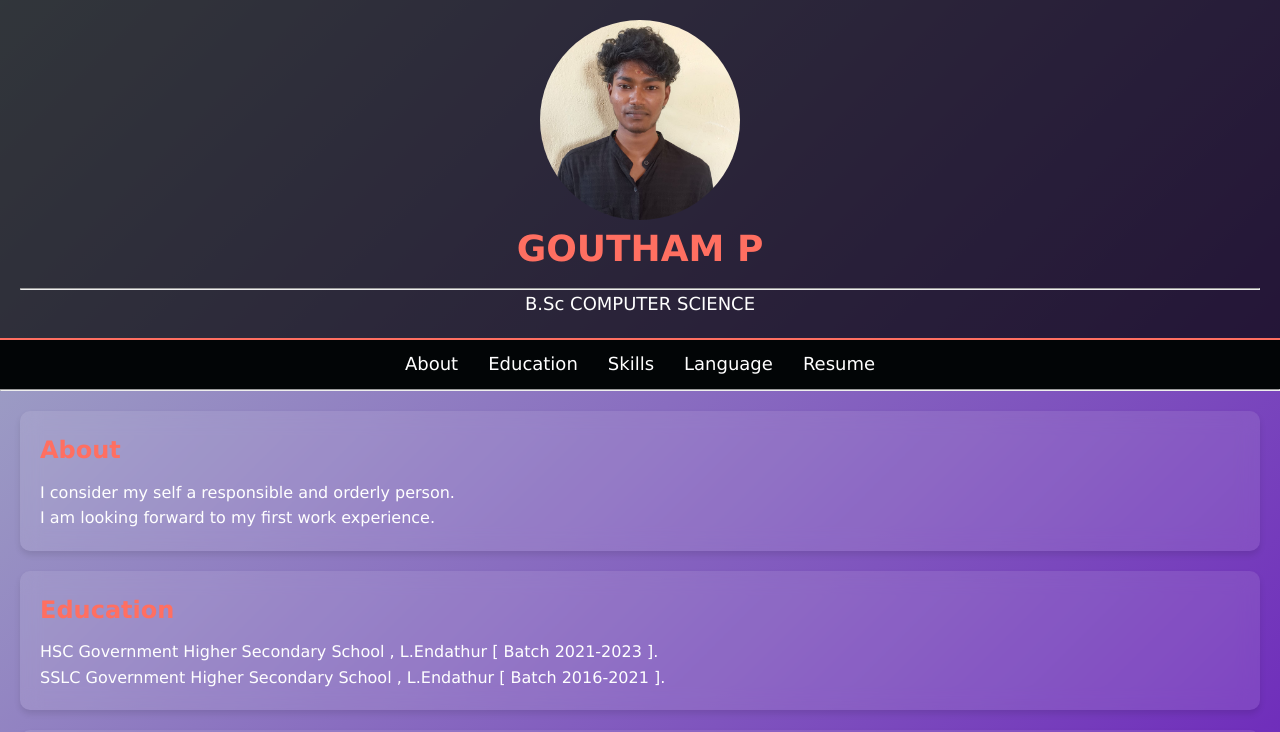
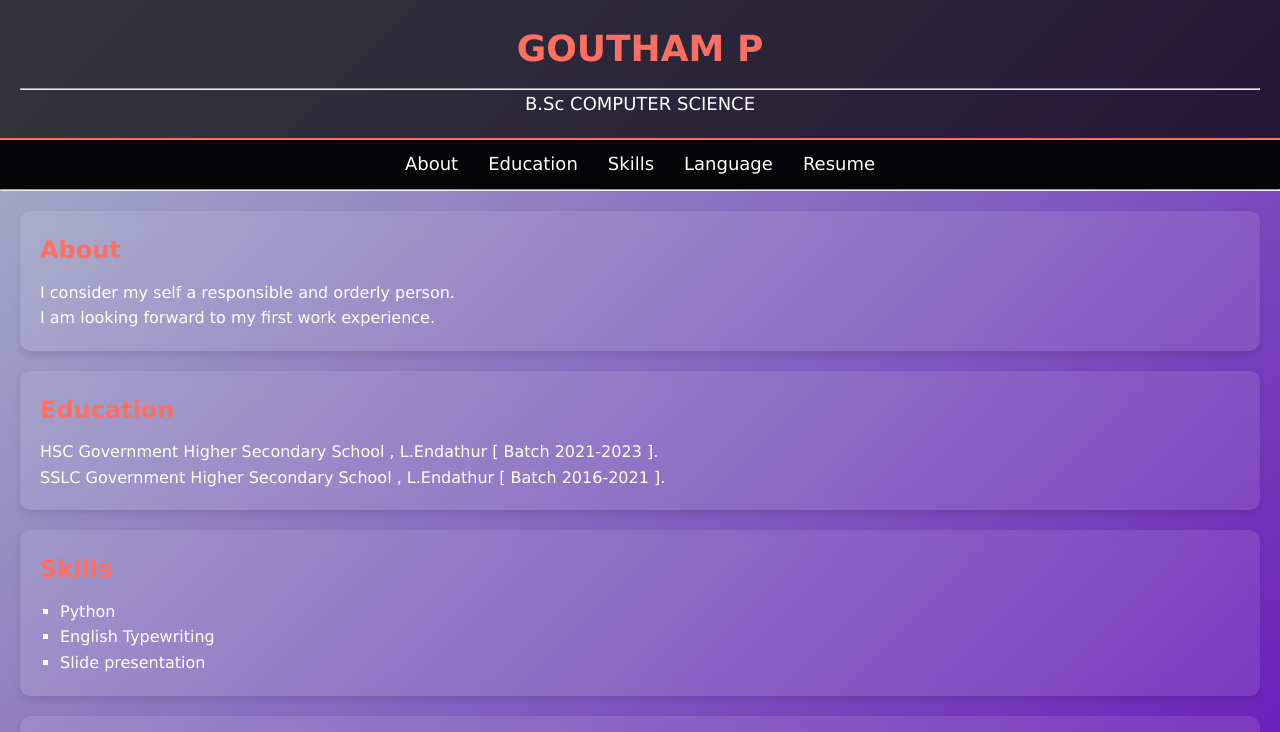
Before and after one commit to GouthamP26/NM-project-, a plain HTML site: page index.html in a window 1280 px wide. Shown: the top 732 px of the page. Drawn offline with Linux system fonts and the light colour scheme; files whose address does not match are found by name.

Commit message:
Update index.html

```diff
--- a/index.html
+++ b/index.html
@@ -142,14 +142,6 @@
   <body>
     <header><center>
       <div class="header-content">
-        <div class="container">
-          <img
-            src="d:\goutham project\2712413a-ce4b-4601-90ea-cf1ea0864c57.jpg"
-            alt="d:\goutham project\2712413a-ce4b-4601-90ea-cf1ea0864c57.jpg"
-            class="circular-image"
-            </center>
-          />
-        </div>
         <h1>GOUTHAM P</h1>
         <hr />
         <p>B.Sc COMPUTER SCIENCE</p>
```
